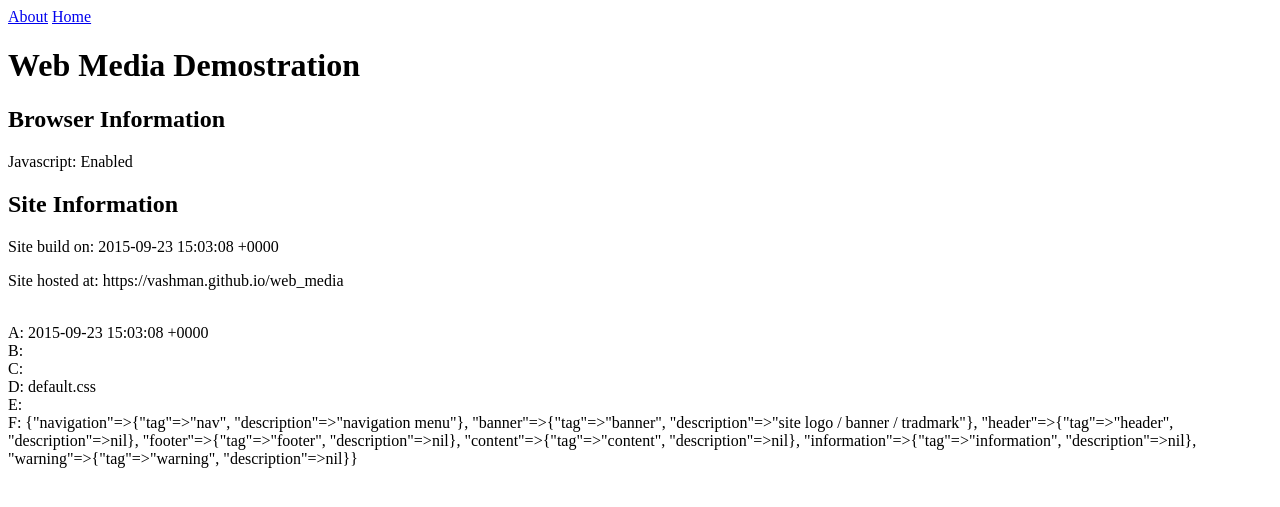
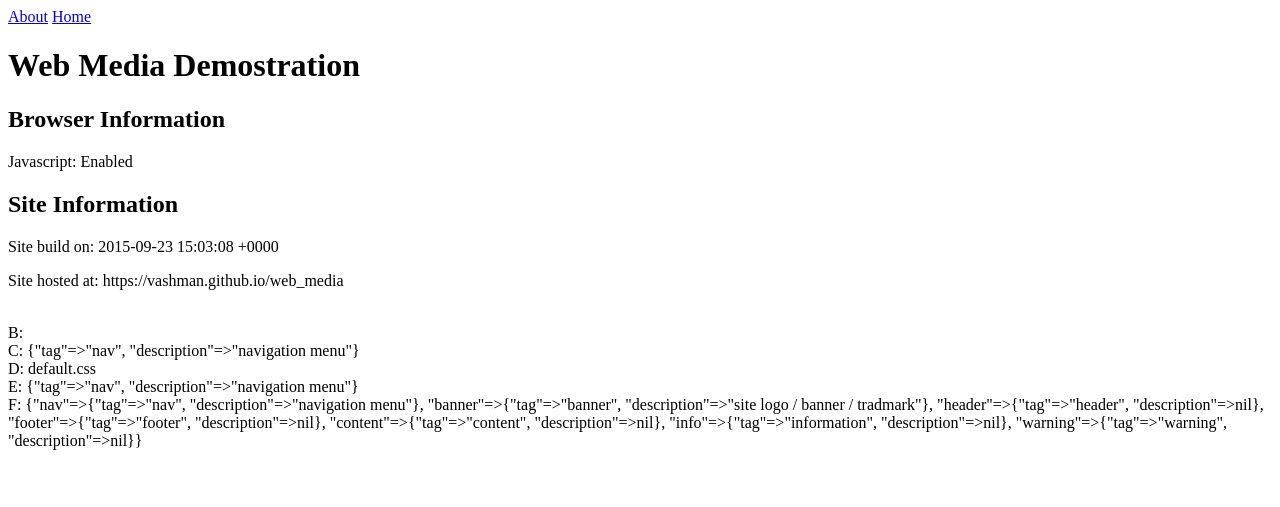
Before and after one commit to vashman/web_meda, a Jekyll site: the page built from index.html, in a window 1280 px wide. Shown: the top 507 px of the page. Built offline with Jekyll 4.4.1, drawn with Linux system fonts in a browser that asks for light colours; some of the changed lines change nothing that is shown.

Commit message:
updated css data.

```diff
--- a/_data/css.yml
+++ b/_data/css.yml
@@ -1,5 +1,5 @@
 # Tags used by; html, css, javascript, jekyll
-navigation:
+nav:
   tag: "nav"
   description: navigation menu
 banner:
@@ -14,7 +14,7 @@ footer:
 content:
   tag: "content"
   description: null
-information:
+info:
   tag: "information"
   description: null
 warning:
--- a/index.html
+++ b/index.html
@@ -21,7 +21,6 @@ Site hosted at: {{ site.repository }}
 </p>
 
 <p>
-<br/>A: {{ site.time }}
 <br/>B: {{ site.data.css[nav] }}
 <br/>C: {{ site.data.css.nav }}
 <br/>D: {{ site.data.layout["default"] }}
```
